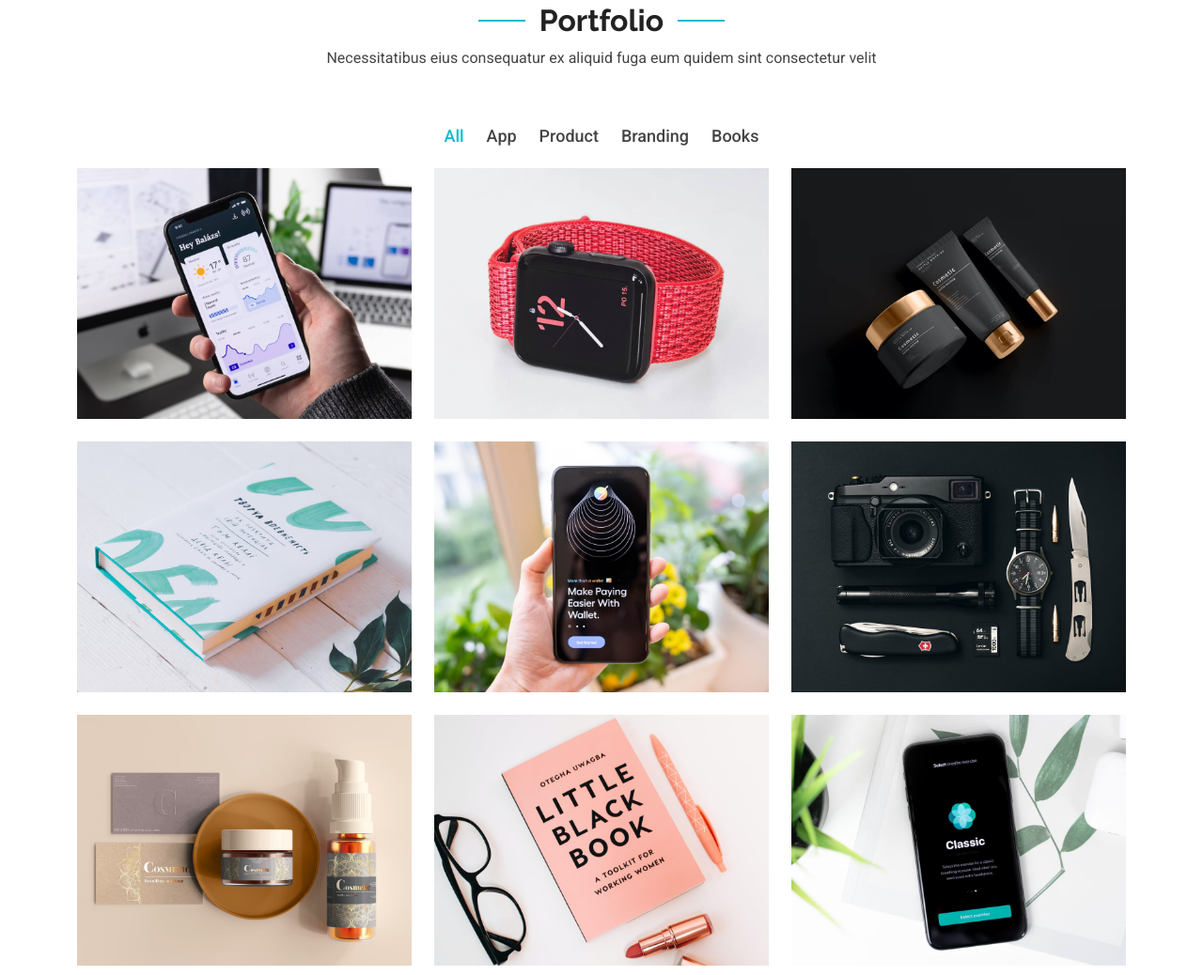
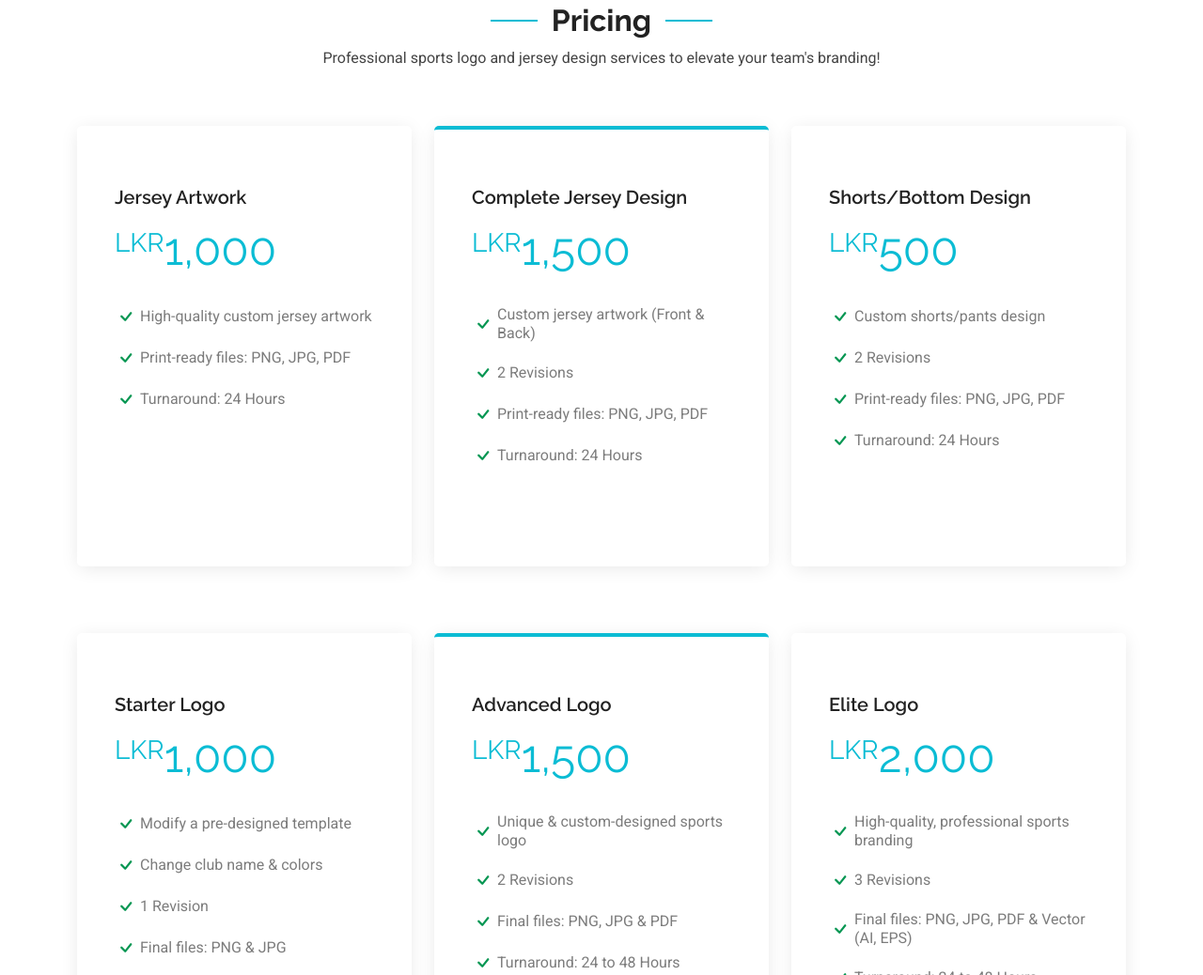
Before and after one commit to SkrShiyan/Jersey, a plain HTML site: page index.html in a window 1280 px wide. Shown: the part 1762-2800 px from the top of the page at 94% size. Drawn offline with Linux system fonts and the light colour scheme.

Commit message:
feat : pricing secton

```diff
--- a/index.html
+++ b/index.html
@@ -854,13 +854,13 @@
 
 
     <!-- Portfolio Section -->
-    <section id="portfolio" class="portfolio section">
+    <!-- <section id="portfolio" class="portfolio section">
 
-      <!-- Section Title -->
+
       <div class="container section-title" data-aos="fade-up">
         <h2>Portfolio</h2>
         <p>Necessitatibus eius consequatur ex aliquid fuga eum quidem sint consectetur velit</p>
-      </div><!-- End Section Title -->
+      </div>
 
       <div class="container">
 
@@ -872,8 +872,7 @@
             <li data-filter=".filter-product">Product</li>
             <li data-filter=".filter-branding">Branding</li>
             <li data-filter=".filter-books">Books</li>
-          </ul><!-- End Portfolio Filters -->
-
+          </ul>
           <div class="row gy-4 isotope-container" data-aos="fade-up" data-aos-delay="200">
 
             <div class="col-lg-4 col-md-6 portfolio-item isotope-item filter-app">
@@ -886,7 +885,7 @@
                   <a href="portfolio-details.html" title="More Details" class="details-link"><i class="bi bi-link-45deg"></i></a>
                 </div>
               </div>
-            </div><!-- End Portfolio Item -->
+            </div>
 
             <div class="col-lg-4 col-md-6 portfolio-item isotope-item filter-product">
               <div class="portfolio-content h-100">
@@ -898,7 +897,7 @@
                   <a href="portfolio-details.html" title="More Details" class="details-link"><i class="bi bi-link-45deg"></i></a>
                 </div>
               </div>
-            </div><!-- End Portfolio Item -->
+            </div>
 
             <div class="col-lg-4 col-md-6 portfolio-item isotope-item filter-branding">
               <div class="portfolio-content h-100">
@@ -910,7 +909,7 @@
                   <a href="portfolio-details.html" title="More Details" class="details-link"><i class="bi bi-link-45deg"></i></a>
                 </div>
               </div>
-            </div><!-- End Portfolio Item -->
+            </div>
 
             <div class="col-lg-4 col-md-6 portfolio-item isotope-item filter-books">
               <div class="portfolio-content h-100">
@@ -922,7 +921,7 @@
                   <a href="portfolio-details.html" title="More Details" class="details-link"><i class="bi bi-link-45deg"></i></a>
                 </div>
               </div>
-            </div><!-- End Portfolio Item -->
+            </div>
 
             <div class="col-lg-4 col-md-6 portfolio-item isotope-item filter-app">
               <div class="portfolio-content h-100">
@@ -934,7 +933,7 @@
                   <a href="portfolio-details.html" title="More Details" class="details-link"><i class="bi bi-link-45deg"></i></a>
                 </div>
               </div>
-            </div><!-- End Portfolio Item -->
+            </div>
 
             <div class="col-lg-4 col-md-6 portfolio-item isotope-item filter-product">
               <div class="portfolio-content h-100">
@@ -946,7 +945,7 @@
                   <a href="portfolio-details.html" title="More Details" class="details-link"><i class="bi bi-link-45deg"></i></a>
                 </div>
               </div>
-            </div><!-- End Portfolio Item -->
+            </div>
 
             <div class="col-lg-4 col-md-6 portfolio-item isotope-item filter-branding">
               <div class="portfolio-content h-100">
@@ -958,7 +957,7 @@
                   <a href="portfolio-details.html" title="More Details" class="details-link"><i class="bi bi-link-45deg"></i></a>
                 </div>
               </div>
-            </div><!-- End Portfolio Item -->
+            </div>
 
             <div class="col-lg-4 col-md-6 portfolio-item isotope-item filter-books">
               <div class="portfolio-content h-100">
@@ -970,7 +969,7 @@
                   <a href="portfolio-details.html" title="More Details" class="details-link"><i class="bi bi-link-45deg"></i></a>
                 </div>
               </div>
-            </div><!-- End Portfolio Item -->
+            </div>
 
             <div class="col-lg-4 col-md-6 portfolio-item isotope-item filter-app">
               <div class="portfolio-content h-100">
@@ -982,7 +981,7 @@
                   <a href="portfolio-details.html" title="More Details" class="details-link"><i class="bi bi-link-45deg"></i></a>
                 </div>
               </div>
-            </div><!-- End Portfolio Item -->
+            </div>
 
             <div class="col-lg-4 col-md-6 portfolio-item isotope-item filter-product">
               <div class="portfolio-content h-100">
@@ -994,7 +993,7 @@
                   <a href="portfolio-details.html" title="More Details" class="details-link"><i class="bi bi-link-45deg"></i></a>
                 </div>
               </div>
-            </div><!-- End Portfolio Item -->
+            </div>
 
             <div class="col-lg-4 col-md-6 portfolio-item isotope-item filter-branding">
               <div class="portfolio-content h-100">
@@ -1006,7 +1005,7 @@
                   <a href="portfolio-details.html" title="More Details" class="details-link"><i class="bi bi-link-45deg"></i></a>
                 </div>
               </div>
-            </div><!-- End Portfolio Item -->
+            </div>
 
             <div class="col-lg-4 col-md-6 portfolio-item isotope-item filter-books">
               <div class="portfolio-content h-100">
@@ -1018,24 +1017,25 @@
                   <a href="portfolio-details.html" title="More Details" class="details-link"><i class="bi bi-link-45deg"></i></a>
                 </div>
               </div>
-            </div><!-- End Portfolio Item -->
+            </div>
 
-          </div><!-- End Portfolio Container -->
+          </div>
 
         </div>
 
       </div>
 
-    </section><!-- /Portfolio Section -->
+    </section> -->
+    <!-- /Portfolio Section -->
 
     <!-- Pricing Section -->
-    <section id="pricing" class="pricing section">
+    <!-- <section id="pricing" class="pricing section">
 
-      <!-- Section Title -->
+
       <div class="container section-title" data-aos="fade-up">
         <h2>Pricing</h2>
         <p>Necessitatibus eius consequatur ex aliquid fuga eum quidem sint consectetur velit</p>
-      </div><!-- End Section Title -->
+      </div>
 
       <div class="container">
 
@@ -1054,7 +1054,7 @@
               </ul>
               <a href="#" class="buy-btn">Buy Now</a>
             </div>
-          </div><!-- End Pricing Item -->
+          </div>
 
           <div class="col-lg-4" data-aos="zoom-in" data-aos-delay="200">
             <div class="pricing-item featured">
@@ -1069,7 +1069,7 @@
               </ul>
               <a href="#" class="buy-btn">Buy Now</a>
             </div>
-          </div><!-- End Pricing Item -->
+          </div>
 
           <div class="col-lg-4" data-aos="zoom-in" data-aos-delay="300">
             <div class="pricing-item">
@@ -1084,13 +1084,121 @@
               </ul>
               <a href="#" class="buy-btn">Buy Now</a>
             </div>
-          </div><!-- End Pricing Item -->
+          </div>
 
         </div>
 
       </div>
 
-    </section><!-- /Pricing Section -->
+    </section> -->
+    <!-- /Pricing Section -->
+
+    <!-- Pricing Section -->
+    <section id="pricing" class="pricing section">
+
+      <div class="container section-title" data-aos="fade-up">
+        <h2>Pricing</h2>
+        <p>Professional sports logo and jersey design services to elevate your team's branding!</p>
+      </div>
+
+      <div class="container">
+
+        <div class="row gy-4">
+          <div class="col-lg-4" data-aos="zoom-in" data-aos-delay="100">
+            <div class="pricing-item">
+              <h3>Jersey Artwork</h3>
+              <h4><sup>LKR</sup>1,000</h4>
+              <ul>
+                <li><i class="bi bi-check"></i> High-quality custom jersey artwork</li>
+                <li><i class="bi bi-check"></i> Print-ready files: PNG, JPG, PDF</li>
+                <li><i class="bi bi-check"></i> Turnaround: 24 Hours</li>
+              </ul>
+            </div>
+          </div>
+
+          <div class="col-lg-4" data-aos="zoom-in" data-aos-delay="200">
+            <div class="pricing-item featured">
+              <h3>Complete Jersey Design</h3>
+              <h4><sup>LKR</sup>1,500</h4>
+              <ul>
+                <li><i class="bi bi-check"></i> Custom jersey artwork (Front & Back)</li>
+                <li><i class="bi bi-check"></i> 2 Revisions</li>
+                <li><i class="bi bi-check"></i> Print-ready files: PNG, JPG, PDF</li>
+                <li><i class="bi bi-check"></i> Turnaround: 24 Hours</li>
+              </ul>
+            </div>
+          </div>
+
+          <div class="col-lg-4" data-aos="zoom-in" data-aos-delay="300">
+            <div class="pricing-item">
+              <h3>Shorts/Bottom Design</h3>
+              <h4><sup>LKR</sup>500</h4>
+              <ul>
+                <li><i class="bi bi-check"></i> Custom shorts/pants design</li>
+                <li><i class="bi bi-check"></i> 2 Revisions</li>
+                <li><i class="bi bi-check"></i> Print-ready files: PNG, JPG, PDF</li>
+                <li><i class="bi bi-check"></i> Turnaround: 24 Hours</li>
+              </ul>
+            </div>
+          </div>
+
+
+        </div>
+
+        <div class="row gy-4 mt-5">
+
+          <div class="col-lg-4" data-aos="zoom-in" data-aos-delay="100">
+            <div class="pricing-item">
+              <h3>Starter Logo</h3>
+              <h4><sup>LKR</sup>1,000</h4>
+              <ul>
+                <li><i class="bi bi-check"></i> Modify a pre-designed template</li>
+                <li><i class="bi bi-check"></i> Change club name & colors</li>
+                <li><i class="bi bi-check"></i> 1 Revision</li>
+                <li><i class="bi bi-check"></i> Final files: PNG & JPG</li>
+                <li><i class="bi bi-check"></i> Turnaround: 24 Hours</li>
+              </ul>
+            </div>
+          </div>
+
+          <div class="col-lg-4" data-aos="zoom-in" data-aos-delay="200">
+            <div class="pricing-item featured">
+              <h3>Advanced Logo</h3>
+              <h4><sup>LKR</sup>1,500</h4>
+              <ul>
+                <li><i class="bi bi-check"></i> Unique & custom-designed sports logo</li>
+                <li><i class="bi bi-check"></i> 2 Revisions</li>
+                <li><i class="bi bi-check"></i> Final files: PNG, JPG & PDF</li>
+                <li><i class="bi bi-check"></i> Turnaround: 24 to 48 Hours</li>
+              </ul>
+            </div>
+          </div>
+
+          <div class="col-lg-4" data-aos="zoom-in" data-aos-delay="300">
+            <div class="pricing-item">
+              <h3>Elite Logo</h3>
+              <h4><sup>LKR</sup>2,000</h4>
+              <ul>
+                <li><i class="bi bi-check"></i> High-quality, professional sports branding</li>
+                <li><i class="bi bi-check"></i> 3 Revisions</li>
+                <li><i class="bi bi-check"></i> Final files: PNG, JPG, PDF & Vector (AI, EPS)</li>
+                <li><i class="bi bi-check"></i> Turnaround: 24 to 48 Hours</li>
+              </ul>
+            </div>
+          </div>
+
+        </div>
+
+        <div class="text-center mt-4">
+          <p><strong>Additional Revisions:</strong> LKR 300 per revision</p>
+          <p><strong>Contact Us:</strong> +94 75 60 69 258 | skrshiyan@gmail.com</p>
+          <p><strong>Portfolio:</strong> <a href="https://www.behance.net/skr_shiyan" target="_blank">View My Work</a></p>
+        </div>
+
+      </div>
+
+    </section>
+    <!-- /Pricing Section -->
 
     <!-- Faq Section -->
     <!-- <section id="faq" class="faq section light-background">
```
